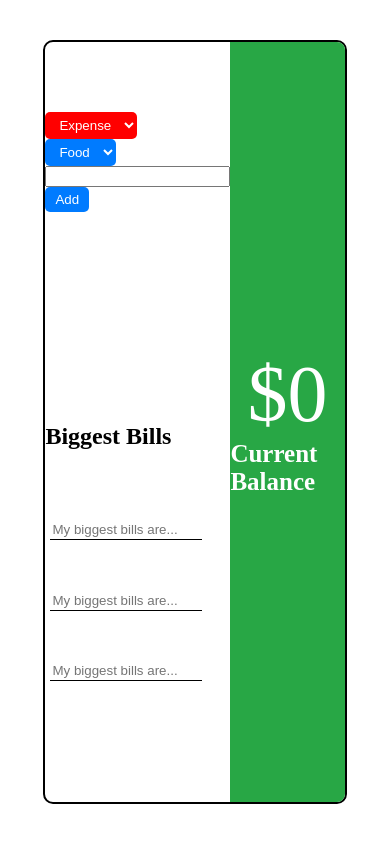
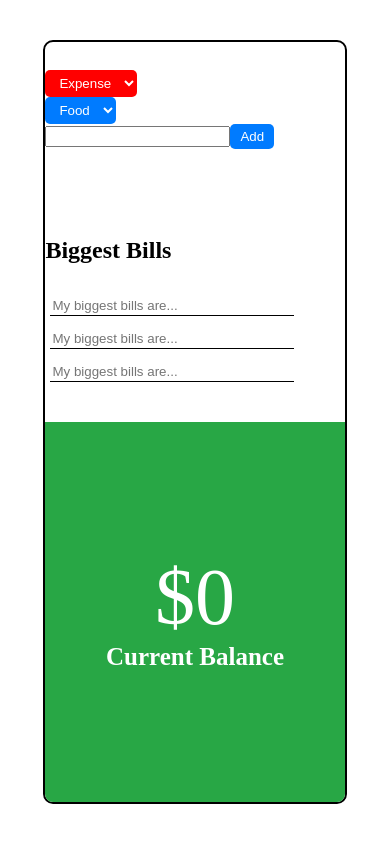
Before and after one commit to dev-martin02/track-expenses, a React (Vite) app: page / in a window 390 px wide. Built offline with nearby package versions, Linux system fonts and the light colour scheme.

Commit message:
Mobile interactivy was added

```diff
--- a/src/App.css
+++ b/src/App.css
@@ -34,3 +34,9 @@ body {
   display: flex;
   justify-content: space-around;
 }
+
+@media screen and (max-width: 500px) {
+  #container {
+    flex-direction: column;
+  }
+}
--- a/src/components/inputLog/InputLog.jsx
+++ b/src/components/inputLog/InputLog.jsx
@@ -24,6 +24,7 @@ export default function InputLog({
         <option value="expense">Expense</option>
         <option value="income">Income</option>
       </select>
+
       {displayCatergory() && (
         <select name="catergories" id="categories">
           <option value="food">Food</option>
```
